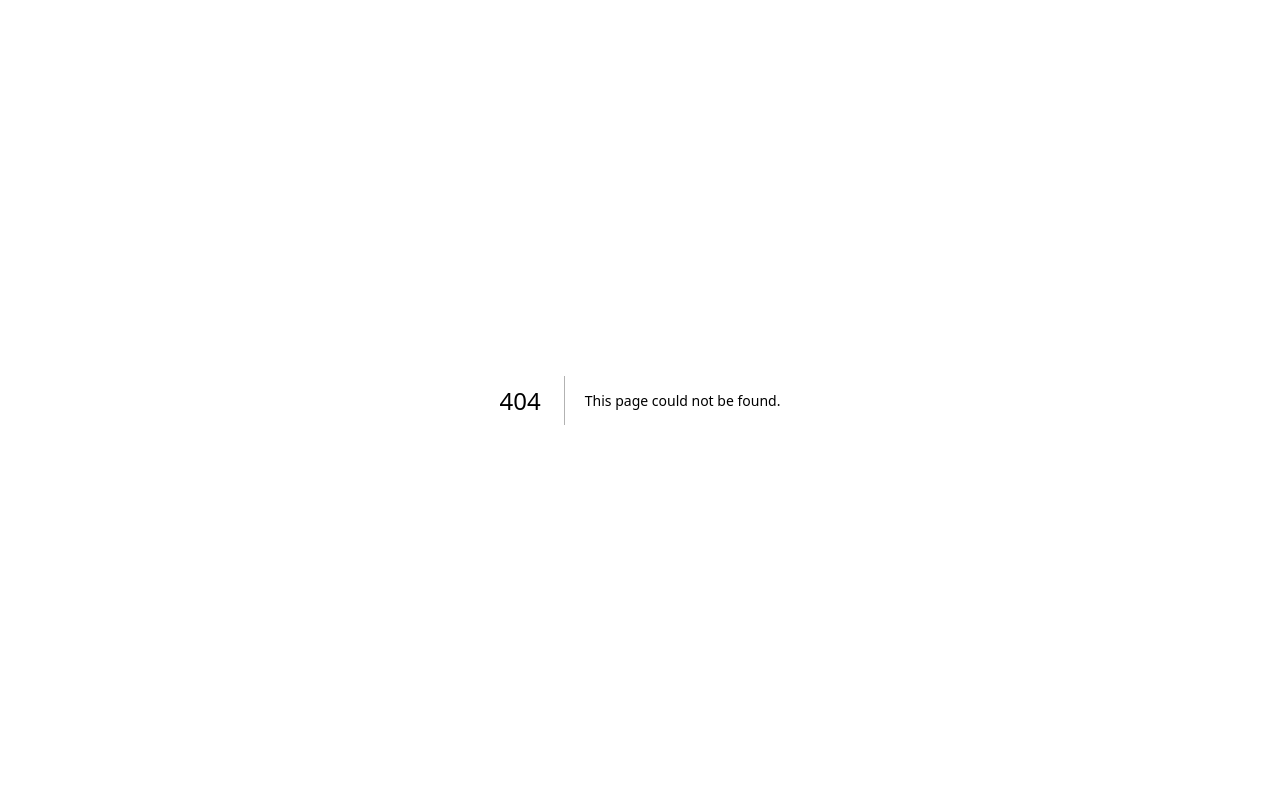
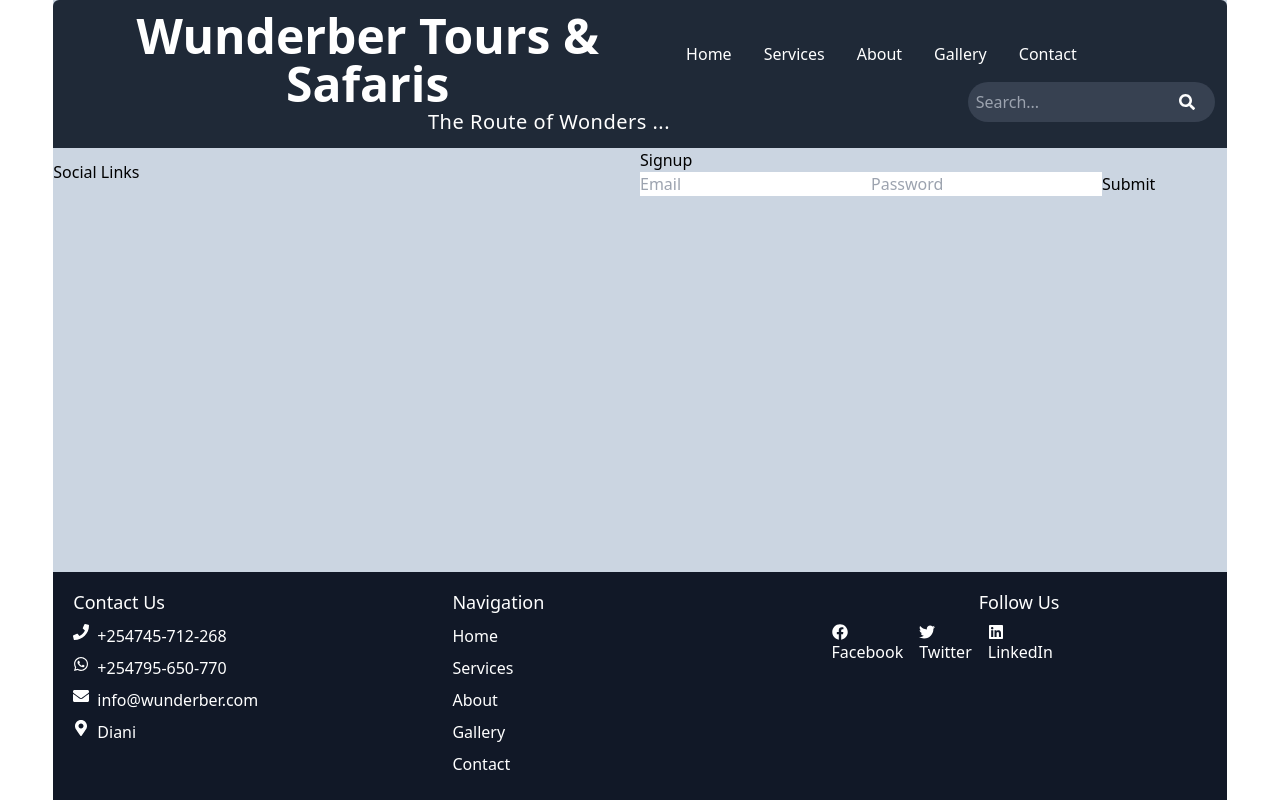
Before and after one commit to mwenaro/nxt-wunderber-website, a Next.js app: page /contact in a window 1280 px wide. Before the commit this address had no page. Built offline with nearby package versions, Linux system fonts and the light colour scheme.

Commit message:
task: add contact page

```diff
--- /dev/null
+++ b/src/app/contact/page.tsx
@@ -0,0 +1,20 @@
+"use client"
+
+import React from 'react'
+import { ContactForm, PageWrapper } from '../../components/modules'
+
+export default function Contact() {
+  return (
+    <PageWrapper>
+    <div className='w-full flex flex-col md:flex-row justify-center items-center'>
+      <div className='w-full md:w-1/2 '>
+        <h2>Social Links</h2>
+      </div>
+      <div className='w-full md:w-1/2 '>
+      <ContactForm />
+      </div>
+
+    </div>
+</PageWrapper>
+  )
+}
```
